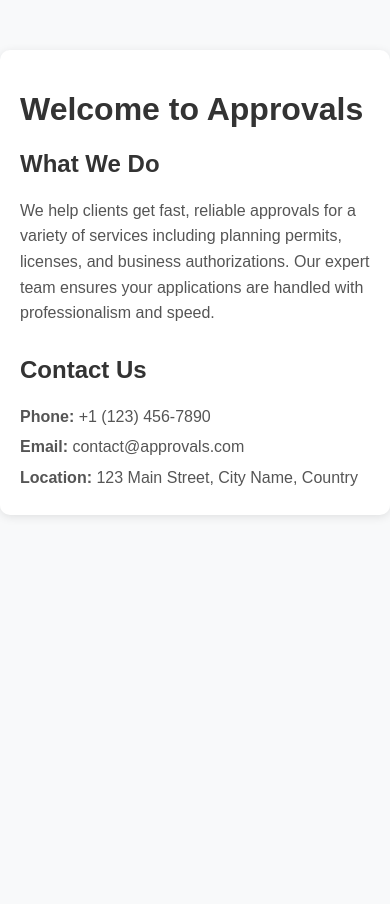
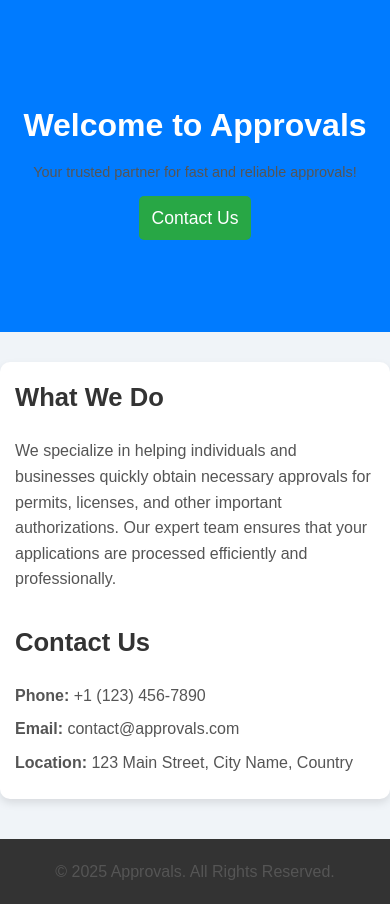
Before and after one commit to suresh513/approvals-landing, a plain HTML site: page index.html in a window 390 px wide. Before the commit the page ends 844 px from the top, so only its background shows below. Drawn offline with Linux system fonts and the light colour scheme.

Commit message:
Update index.html

```diff
--- a/index.html
+++ b/index.html
@@ -1,4 +1,3 @@
-
 <!DOCTYPE html>
 <html lang="en">
 <head>
@@ -6,46 +5,178 @@
   <meta name="viewport" content="width=device-width, initial-scale=1">
   <title>Approvals - Landing Page</title>
   <style>
-    body {
-      font-family: Arial, sans-serif;
-      background-color: #f8f9fa;
+    /* Reset default margins and padding */
+    * {
       margin: 0;
       padding: 0;
+      box-sizing: border-box;
     }
+
+    body {
+      font-family: 'Arial', sans-serif;
+      background-color: #f0f4f8;
+      color: #333;
+      line-height: 1.6;
+    }
+
+    /* Hero Section */
+    .hero {
+      background: #007BFF;
+      color: #fff;
+      padding: 100px 20px;
+      text-align: center;
+    }
+
+    .hero h1 {
+      font-size: 3rem;
+      margin-bottom: 10px;
+    }
+
+    .hero p {
+      font-size: 1.25rem;
+      margin-bottom: 20px;
+    }
+
+    .btn {
+      background-color: #28a745;
+      color: #fff;
+      padding: 12px 20px;
+      font-size: 1.2rem;
+      border: none;
+      border-radius: 5px;
+      cursor: pointer;
+      text-decoration: none;
+    }
+
+    .btn:hover {
+      background-color: #218838;
+    }
+
+    /* Container for Content */
     .container {
-      max-width: 800px;
-      margin: 50px auto;
+      width: 90%;
+      max-width: 1200px;
+      margin: 40px auto;
       padding: 20px;
       background: #fff;
+      box-shadow: 0 4px 8px rgba(0, 0, 0, 0.1);
       border-radius: 10px;
-      box-shadow: 0 2px 10px rgba(0,0,0,0.1);
     }
-    h1, h2 {
-      color: #333;
+
+    h2 {
+      margin-bottom: 20px;
+      font-size: 2rem;
     }
+
     p {
+      font-size: 1rem;
       color: #555;
-      line-height: 1.6;
     }
+
+    /* Contact Info Section */
     .contact-info {
       margin-top: 30px;
     }
+
     .contact-info p {
-      margin: 5px 0;
+      margin: 8px 0;
+      font-size: 1.1rem;
+    }
+
+    .contact-info strong {
+      font-weight: bold;
+    }
+
+    /* Footer */
+    footer {
+      text-align: center;
+      padding: 20px 0;
+      background-color: #333;
+      color: #fff;
+      margin-top: 40px;
+    }
+
+    /* Responsive Styles */
+    @media (max-width: 768px) {
+      .hero h1 {
+        font-size: 2.5rem;
+      }
+
+      .hero p {
+        font-size: 1rem;
+      }
+
+      .container {
+        width: 95%;
+        margin-top: 30px;
+      }
+
+      h2 {
+        font-size: 1.8rem;
+      }
+
+      .btn {
+        padding: 10px 18px;
+        font-size: 1.1rem;
+      }
+
+      .contact-info p {
+        font-size: 1rem;
+      }
+    }
+
+    @media (max-width: 480px) {
+      .hero h1 {
+        font-size: 2rem;
+      }
+
+      .hero p {
+        font-size: 0.9rem;
+      }
+
+      .btn {
+        width: 100%;
+        padding: 12px;
+        font-size: 1.1rem;
+      }
+
+      h2 {
+        font-size: 1.6rem;
+      }
+
+      .container {
+        width: 100%;
+        padding: 15px;
+      }
+
+      .contact-info p {
+        font-size: 1rem;
+      }
+
+      footer {
+        font-size: 0.9rem;
+      }
     }
   </style>
 </head>
 <body>
 
+  <!-- Hero Section -->
+  <section class="hero">
+    <h1>Welcome to Approvals</h1>
+    <p>Your trusted partner for fast and reliable approvals!</p>
+    <a href="#contact" class="btn">Contact Us</a>
+  </section>
+
+  <!-- Main Content -->
   <div class="container">
-    <h1>Welcome to Approvals</h1>
-
     <h2>What We Do</h2>
     <p>
-      We help clients get fast, reliable approvals for a variety of services including planning permits, licenses, and business authorizations. Our expert team ensures your applications are handled with professionalism and speed.
+      We specialize in helping individuals and businesses quickly obtain necessary approvals for permits, licenses, and other important authorizations. Our expert team ensures that your applications are processed efficiently and professionally.
     </p>
 
-    <div class="contact-info">
+    <!-- Contact Information -->
+    <div class="contact-info" id="contact">
       <h2>Contact Us</h2>
       <p><strong>Phone:</strong> +1 (123) 456-7890</p>
       <p><strong>Email:</strong> contact@approvals.com</p>
@@ -53,5 +184,10 @@
     </div>
   </div>
 
+  <!-- Footer -->
+  <footer>
+    <p>© 2025 Approvals. All Rights Reserved.</p>
+  </footer>
+
 </body>
 </html>
```
